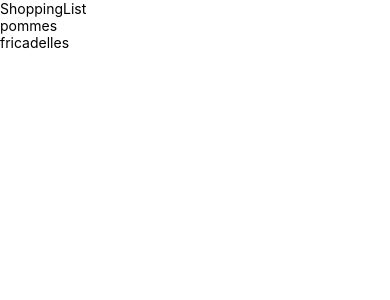
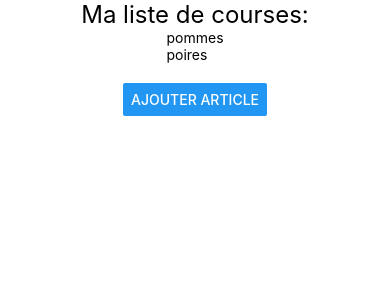
Before and after one commit to AnthonyAH8/CDA_2023, a React Native app in the folder 16-REACT_NATIVE/demo/: screen / in a window 390 px wide. Shown: the top 300 px of the page. Built offline with nearby package versions, Linux system fonts and the light colour scheme.

Commit message:
exercice react_native_shopping

```diff
--- a/16-REACT_NATIVE/demo/components/ShoppingList.jsx
+++ b/16-REACT_NATIVE/demo/components/ShoppingList.jsx
@@ -1,33 +1,60 @@
-import { FlatList, StyleSheet, Text, View } from 'react-native'
+import { Button, FlatList, StyleSheet, Text, View } from 'react-native'
 import React, { useState } from 'react'
+import ShoppingModal from './ShoppingModal'
 
-export default function ShoppingList() {
+export default function ShoppingList(props) {
 
-    const [shoppingCart, setShoppingCart] = useState(false)
+  const [modalVisible, setModalVisible] = useState(false);
+  const [shop, setShop] = useState([
+      { stuff: 'pommes' },
+      { stuff: 'poires' }
+  ]);
 
-    const shop = [
-        { stuff: 'pommes'},
-        { stuff: 'fricadelles'}
-    ]
+  function closeModal() {
+      setModalVisible(false);
+  }
+
+  function goToModal() {
+      setModalVisible(true);
+  }
+
+  function addNewFurniture(newItem) {
+      setShop([...shop, { stuff: newItem }]);
+      closeModal();
+  }
 
   return (
-    <View>
-      <Text>ShoppingList</Text>
+      <View style={styles.furniture}>
+          <Text style={styles.title}>Ma liste de courses:</Text>
+          <ShoppingModal visible={modalVisible} closeModal={closeModal} addNewFurniture={addNewFurniture} />
           <FlatList
               data={shop}
-      renderItem={(s) => {
-        return(
+              renderItem={(s) => (
                   <View>
                       <Text>{s.item.stuff}</Text>
                   </View>
-        )
-      }}
-      keyExtractor={(item, index) =>{
-        return index
-      }}
+              )}
+              keyExtractor={(item, index) => index.toString()}
+              style={styles.liste}
+          />
+          <Button
+              title='Ajouter article'
+              onPress={goToModal}
           />
       </View>
   )
 }
 
-const styles = StyleSheet.create({})
+const styles = StyleSheet.create({
+  title:{
+    fontSize: 24
+  },
+  furniture: {
+    display: 'flex',
+    justifyContent: 'center',
+    alignItems: 'center',
+  },
+  liste:{
+    marginBottom: 20
+  }
+})
--- a/16-REACT_NATIVE/demo/components/ShoppingModal.jsx
+++ b/16-REACT_NATIVE/demo/components/ShoppingModal.jsx
@@ -0,0 +1,60 @@
+import { View, Text, Modal, Button, StyleSheet, Image, TextInput } from 'react-native'
+import React, { useState } from 'react'
+
+export default function ShoppingModal(props) {
+    const [shoppingInput, setShoppingInput] = useState('');
+    const [shop, setShop] = useState([]);
+
+    function addNewFurniture() {
+            const newFurniture = { stuff: shoppingInput };
+            setShop([...shop, newFurniture]);
+            setShoppingInput('');
+    }
+
+    return (
+        <Modal visible={props.visible}>
+            <View style={styles.container}>
+                <Image
+                    style={styles.monImage}
+                    source={{ uri: 'https://cdn-icons-png.flaticon.com/512/6303/6303087.png' }}
+                />
+                <Text>Ma liste de courses:</Text>
+                <TextInput
+                    onChangeText={(text) => setShoppingInput(text)}
+                    value={shoppingInput}
+                    placeholder='Ajouter Course'
+                    style={styles.shoppingInput}
+                />
+                <Button
+                    title="Ajouter course"
+                    onPress={addNewFurniture}
+                />
+            </View>
+            <Button
+                title='Retour à la liste'
+                onPress={props.closeModal}
+            />
+        </Modal>
+    );
+}
+
+const styles = StyleSheet.create({
+    monImage: {
+        width: 100,
+        height: 100,
+    },
+    container: {
+        flex: 1,
+        display: 'flex',
+        alignItems: 'center',
+        justifyContent: 'center',
+    },
+    shoppingInput:{
+        margin: 20,
+        borderWidth: 1,
+        padding: 10,
+        width: 400,
+        textAlign: 'center',
+        borderRadius: 10,
+    }
+})
```
Lines whose indentation alone changed are shown as unchanged.
